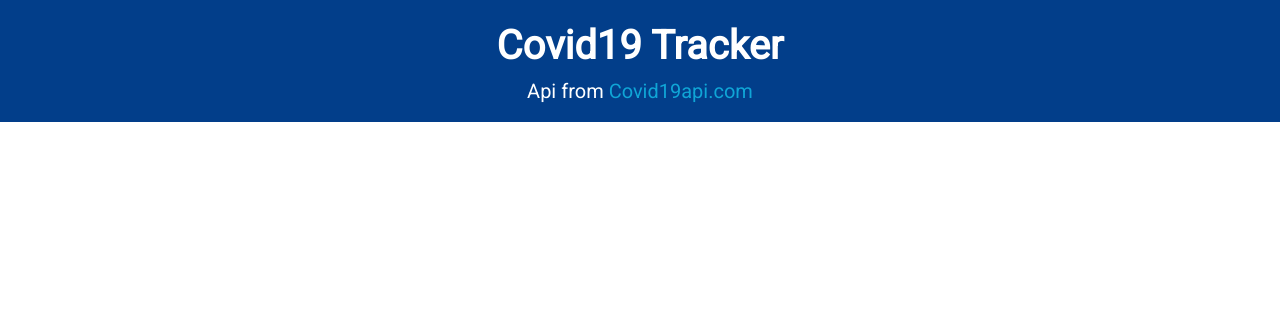
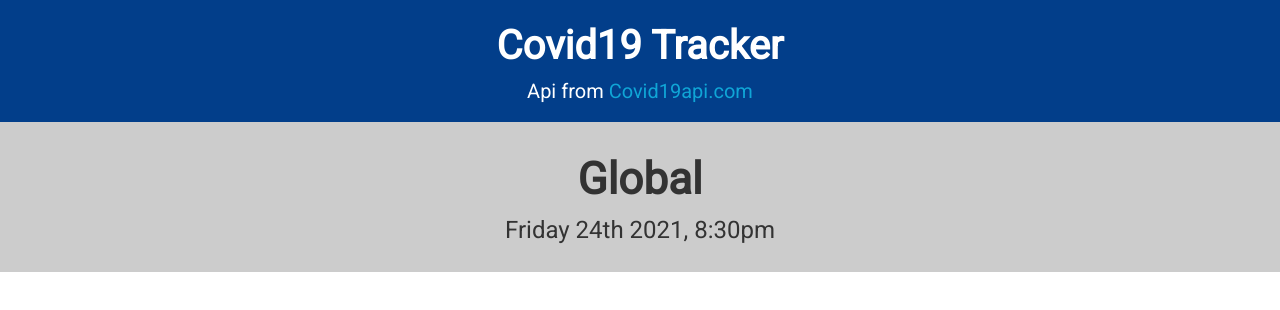
Before and after one commit to sokhengpory/covid19-tracker, a React (Create React App) app: page / in a window 1280 px wide. Shown: the top 310 px of the page. Built offline with nearby package versions, Linux system fonts and the light colour scheme.

Commit message:
Add title component to the page

```diff
--- a/src/App.css
+++ b/src/App.css
@@ -33,3 +33,17 @@ body {
 .navbar a:hover {
   color: #77e2ff;
 }
+
+.title {
+  text-align: center;
+  padding: 1.5rem;
+  background: #ccc;
+}
+
+.title h3 {
+  font-size: 2.75rem;
+}
+
+.title p {
+  font-size: 1.5rem;
+}
--- a/src/App.js
+++ b/src/App.js
@@ -1,10 +1,12 @@
 import './App.css';
 import Navbar from './components/Navbar';
+import Title from './components/Title';
 
 const App = () => {
   return (
     <div className="App">
       <Navbar />
+      <Title />
     </div>
   );
 };
--- /dev/null
+++ b/src/components/Title.js
@@ -0,0 +1,12 @@
+import React from 'react';
+
+const Title = () => {
+  return (
+    <div className="title">
+      <h3>Global</h3>
+      <p>Friday 24th 2021, 8:30pm</p>
+    </div>
+  );
+};
+
+export default Title;
```
